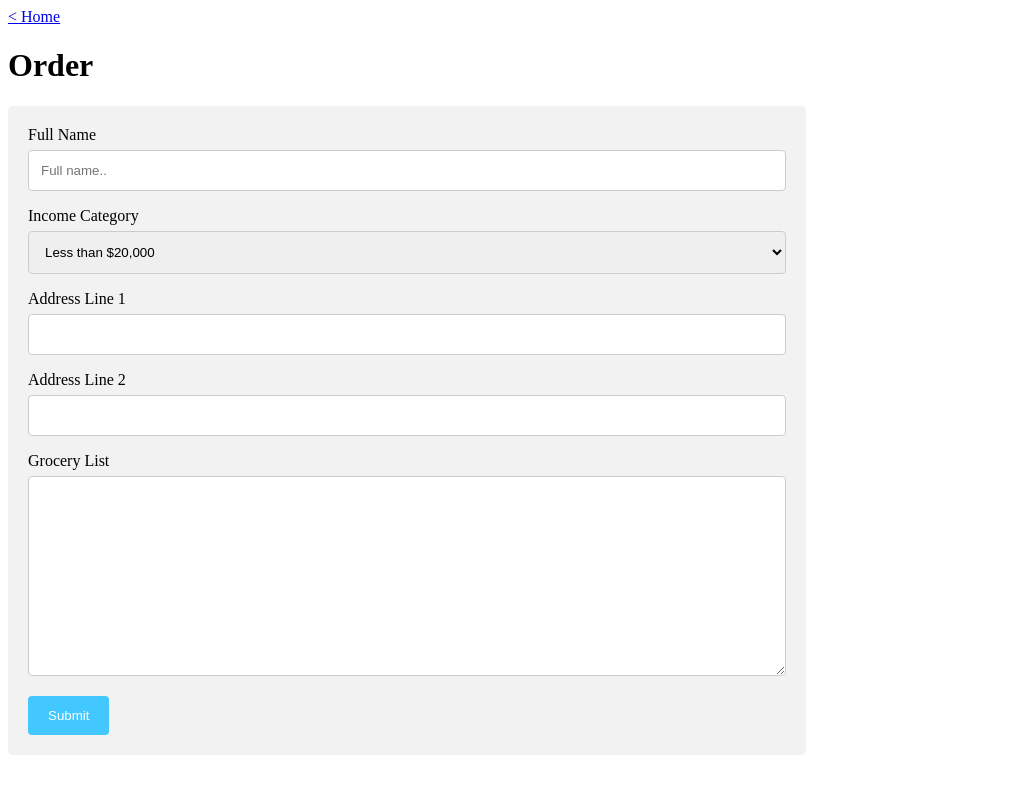
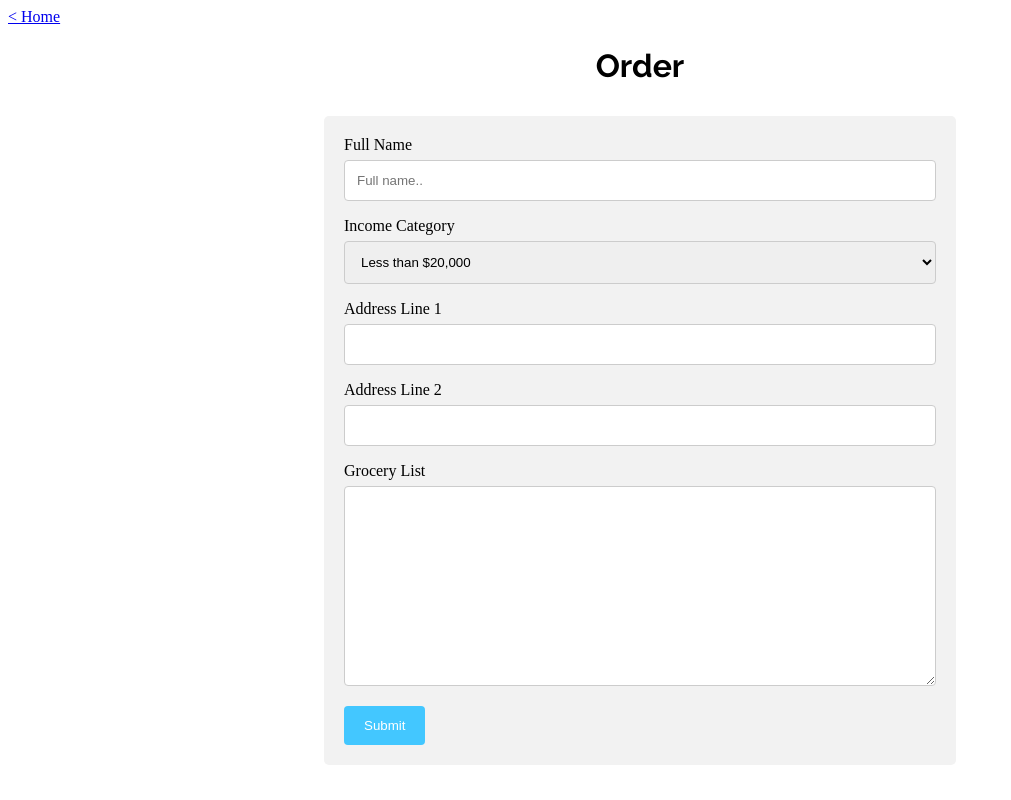
Before and after one commit to sriharinanniyur/foodsource, a Flask app: template templates/order.html in a window 1280 px wide. Shown: the whole page, without its empty margins (0-1011 px from the left). Run offline with Flask 2, Linux system fonts and the light colour scheme; the template is opened without the code that fills it, so the values that code supplies are empty.

```diff
--- a/main.py
+++ b/main.py
@@ -58,7 +58,8 @@ def order():
 
 @app.route('/help/<index>')
 def help_page(index):
-    return all_data[int(index) - 1] # need to subtract 1 because JS gives us index+1
+    data = all_data[int(index) - 1] # need to subtract 1 because JS gives us index+1
+    return render_template("help.html", data=data)
 # Aadit do ur thing here
 
 @app.route('/getdata')
--- a/templates/order.html
+++ b/templates/order.html
@@ -4,9 +4,20 @@
     <meta charset="utf-8" />
     <title>FoodSource</title>
     <meta name="viewport" content="width=device-width, initial-scale=1" />
+    <link rel="preconnect" href="https://fonts.gstatic.com">
+    <link href="https://fonts.googleapis.com/css2?family=Raleway:wght@700&display=swap" rel="stylesheet">
 </head>
 <style>
 
+  h1 {
+    font-family: 'Raleway', sans-serif;
+    text-align: center;
+  }
+  .center {
+    margin: auto;
+    width: 50%;
+    padding: 10px;
+  }
 
     input[type=text], select, textarea {
     width: 100%;
@@ -37,12 +48,12 @@
     background-color: #f2f2f2;
     padding: 20px;
     float: center;
-    width: 60%;
     }
 </style>
 <body>
     <a href="/"> &#60; Home </a>
     <h1>Order</h1>
+    <div class="center">
     <div class="container">
         <form action="{{ url_for('order') }}" method="POST">
           <label for="fname">Full Name</label>
@@ -75,5 +86,6 @@
           <input type="submit" value="Submit">
         </form>
       </div>
+    </div>
 </body>
 </html>
```
Also changed, not shown: templates/help.html (+22 -0 lines), templates/index.html (+9 -4 lines).
